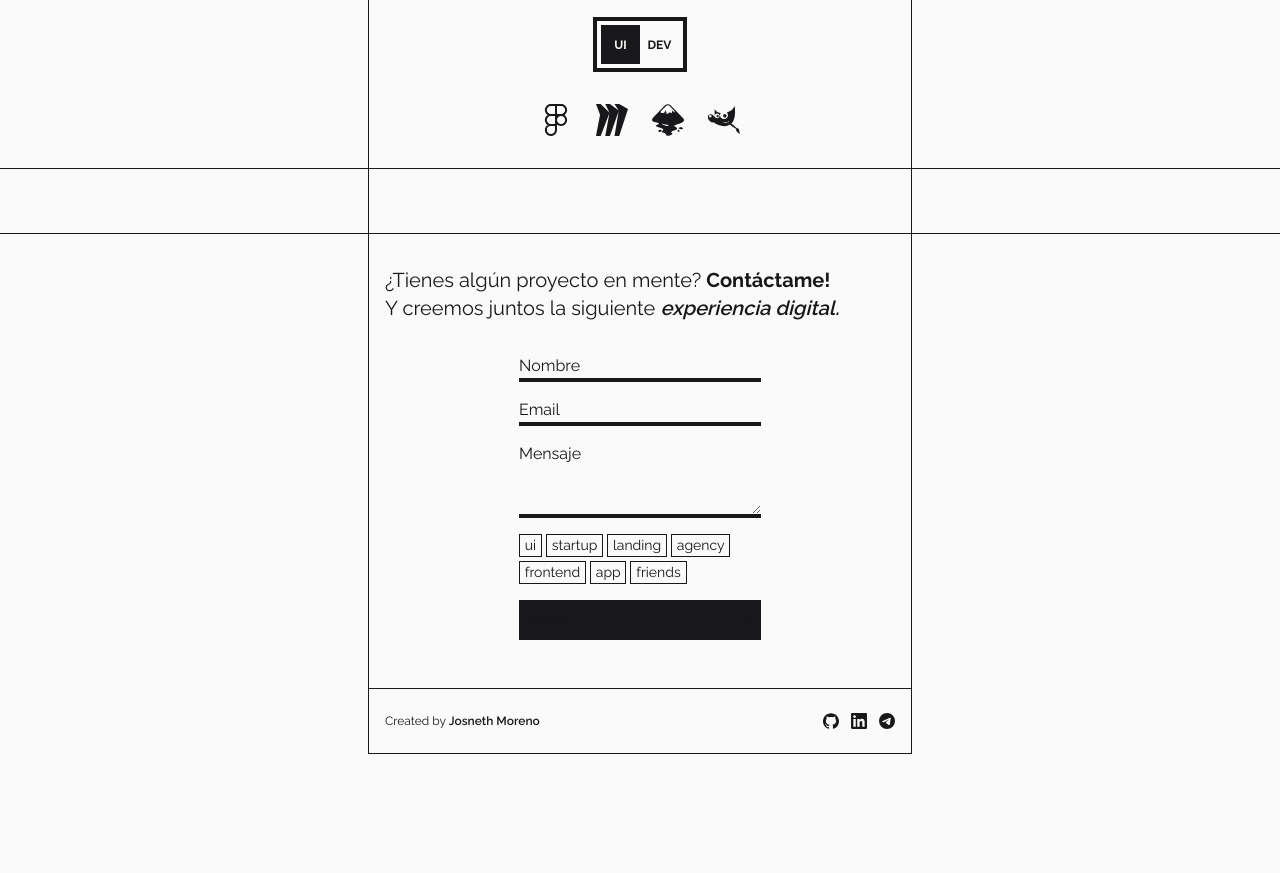
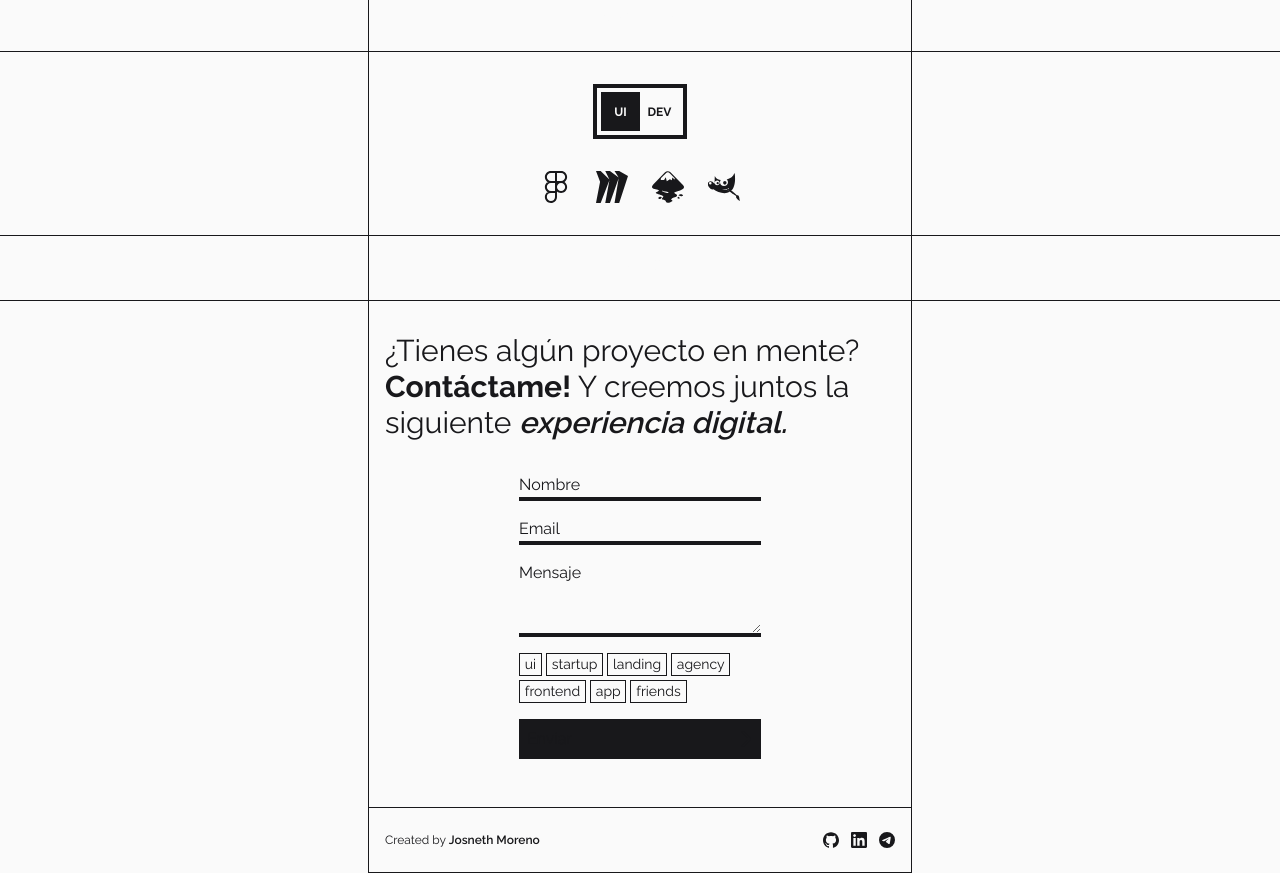
Before and after one commit to josnethmoreno/home, a website built with Vite: page src/index.html in a window 1280 px wide. Shown: the part 1127-2000 px from the top of the page. Before the commit the page ends 1881 px from the top, so only its background shows below. Built offline with nearby package versions, Linux system fonts and the light colour scheme.

```diff
--- a/src/index.html
+++ b/src/index.html
@@ -11,7 +11,7 @@
 <body class="bg-[color:var(--primary)] text-[color:var(--secondary)] relative" id="top">
   <main>
     <header
-      class="w-full fixed top-0 flex h-[4.2rem] border-b border-[color:var(--secondary)] bg-[color:var(--primary)] z-50">
+      class="w-full sticky top-0 flex h-[4.2rem] border-b border-[color:var(--secondary)] bg-[color:var(--primary)] z-50">
       <div class="hidden md:block w-full hover:bg-[color:var(--secondary)]">
         <h1 class="flex items-center justify-end pr-4 w-full h-full">Josneth Moreno</h1>
       </div>
@@ -29,7 +29,7 @@
       </div>
     </header>
     <figure>
-      <div class="container-md mx-auto max-w-[544px] border-x border-[color:var(--secondary)]">
+      <div class="container-md mx-auto max-w-[544px] border-x border-[color:var(--secondary)]" id="canvasContainer">
         <img class="" src="./img/home.jpg" alt="home-background" id="homeImg">
       </div>
     </figure>
@@ -235,6 +235,7 @@
             </svg>
             <svg class="h-8 text-[color:var(--secondary)]" xmlns="http://www.w3.org/2000/svg" fill="currentColor"
               viewBox="0 0 16 16">
+              <title>Bootstrap</title>
               <path
                 d="M6.375 7.125V4.658h1.78c.973 0 1.542.457 1.542 1.237 0 .802-.604 1.23-1.764 1.23H6.375zm0 3.762h1.898c1.184 0 1.81-.48 1.81-1.377 0-.885-.65-1.348-1.886-1.348H6.375v2.725z" />
               <path
@@ -269,10 +270,9 @@
         </div>
       </div>
       <div class="container-md mx-auto max-w-[544px] border-x border-[color:var(--secondary)] px-4 py-8">
-        <p class="text-xl">
-          ¿Tienes algún proyecto en mente? <span class="font-bold">Contáctame!</span> <br class="hidden md:block"> Y
-          creemos
-          juntos la siguiente <span class="font-semibold italic">experiencia digital.</span>
+        <p class="text-3xl">
+          ¿Tienes algún proyecto en mente? <span class="font-bold">Contáctame!</span> Y
+          creemos juntos la siguiente <span class="font-semibold italic">experiencia digital.</span>
         </p>
         <form class="max-w-[242px] mx-auto mt-8 font-medium flex flex-col gap-4" id="form"
           action="https://getform.io/f/cca0a9d1-9f65-42d9-9a58-31ad17d6af1b" method="POST">
```
Also changed, not shown: package.json (indentation only), pnpm-lock.yaml.
